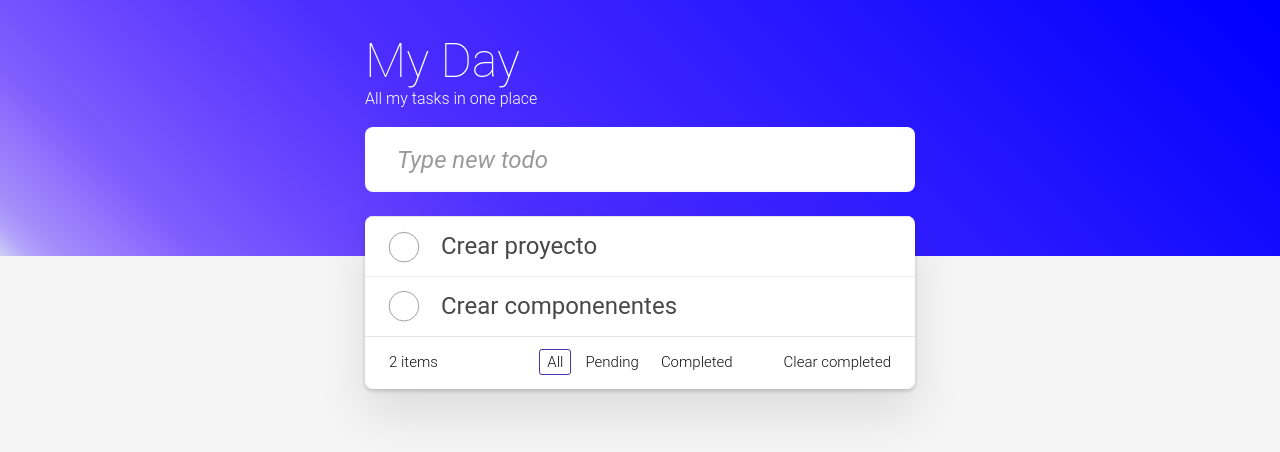
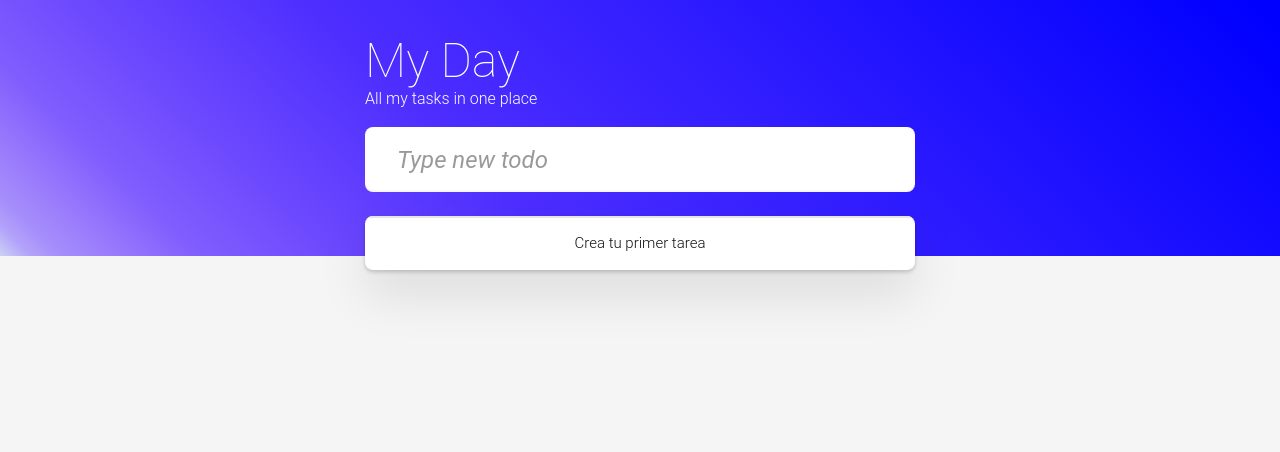
Before and after one commit to Neider-Urbano/app-tasks-list-angular, an Angular app: page / in a window 1280 px wide. Shown: the top 452 px of the page. Built offline with nearby package versions, Linux system fonts and the light colour scheme.

Commit message:
persistence data localstorage

```diff
--- a/src/app/pages/home/home.component.html
+++ b/src/app/pages/home/home.component.html
@@ -40,7 +40,16 @@
         </li>
       </ul>
     </section>
-    <footer class="footer">
+    <ng-template #notTasks>
+      <footer class="footer">
+        <span>Crea tu primer tarea</span>
+      </footer>
+    </ng-template>
+
+    <footer
+      class="footer"
+      *ngIf="tasksByFilter().length > 0 || tasks().length > 0; else notTasks"
+    >
       <span class="todo-count"
         ><strong>{{ tasksByFilter().length }}</strong>
         <span *ngIf="tasksByFilter().length > 1; else elseItem"> items</span>
--- a/src/app/pages/home/home.component.ts
+++ b/src/app/pages/home/home.component.ts
@@ -1,4 +1,11 @@
-import { Component, computed, signal } from '@angular/core';
+import {
+  Component,
+  computed,
+  effect,
+  inject,
+  Injector,
+  signal,
+} from '@angular/core';
 import { FormControl, Validators } from '@angular/forms';
 import { Task } from 'src/app/models/task.model';
 
@@ -19,18 +26,29 @@ export class HomeComponent {
     validators: [Validators.required],
   });
 
-  tasks = signal<Task[]>([
-    {
-      id: Date.now(),
-      title: 'Crear proyecto',
-      completed: false,
-    },
-    {
-      id: Date.now(),
-      title: 'Crear componenentes',
-      completed: false,
-    },
-  ]);
+  tasks = signal<Task[]>([]);
+
+  injector = inject(Injector);
+
+  ngOnInit() {
+    const storage = localStorage.getItem('tasks');
+    if (storage) {
+      const tasks = JSON.parse(storage);
+      this.tasks.set(tasks);
+    }
+    this.trackTasks();
+  }
+
+  trackTasks() {
+    effect(
+      () => {
+        const tasks = this.tasks();
+        console.log(tasks);
+        localStorage.setItem('tasks', JSON.stringify(tasks));
+      },
+      { injector: this.injector }
+    );
+  }
 
   FilterTypes = FilterTypes;
   filterState = signal<FilterTypes>(FilterTypes.all);
```
